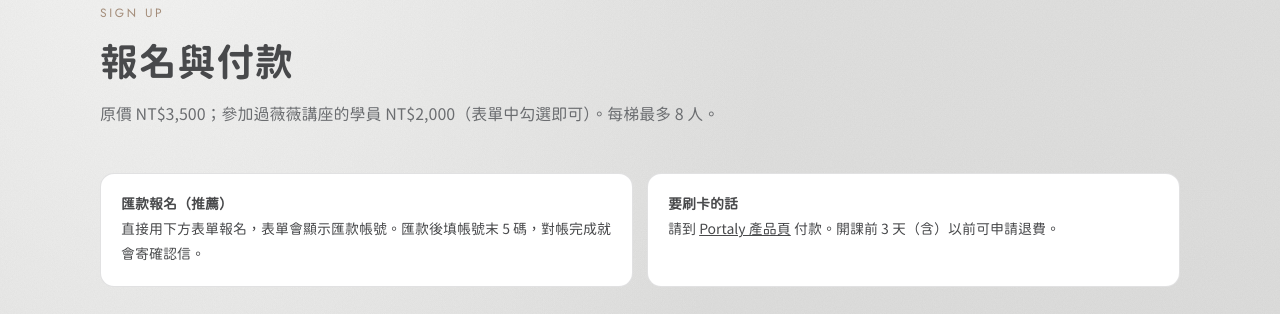
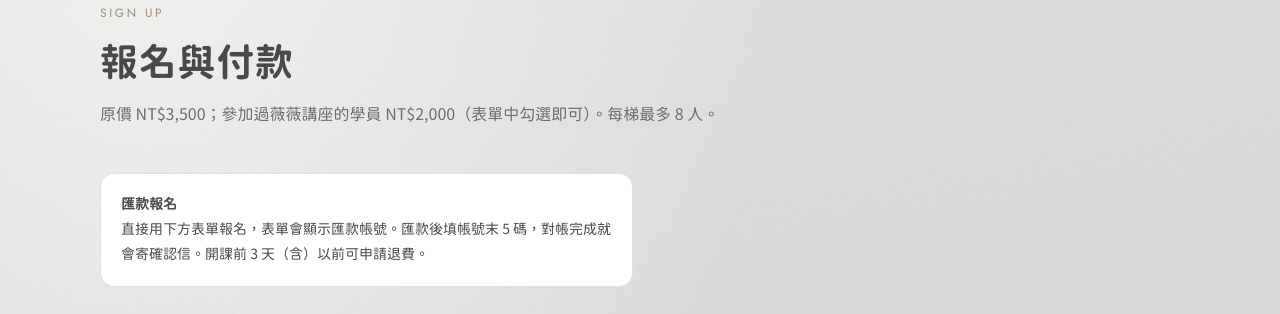
Before and after one commit to stylelab-tw/stylelab-tw.github.io, a plain HTML site: page coaching.html in a window 1280 px wide. Shown: the part 2791-3105 px from the top of the page. Drawn offline with Linux system fonts and the light colour scheme; grey boxes are pictures that could not be loaded.

Commit message:
陪跑班頁拿掉 Portaly 刷卡說明 (#12)
* Add Portaly product cover images (draft)

Co-Authored-By: Claude Opus 5.5 <noreply@anthropic.com>
Claude-Session: https://claude.ai/code/session_01EYhsY5krLwRwMm2TshjaFr

* Add A basic/full Portaly covers

Co-Authored-By: Claude Opus 5.5 <noreply@anthropic.com>
Claude-Session: https://claude.ai/code/session_01EYhsY5krLwRwMm2TshjaFr

* 陪跑班頁拿掉 Portaly 刷卡說明（課程維持匯款報名）

Co-Authored-By: Claude Opus 5.5 <noreply@anthropic.com>
Claude-Session: https://claude.ai/code/session_01EYhsY5krLwRwMm2TshjaFr

---------

Co-authored-by: Claude <noreply@anthropic.com>

```diff
--- a/coaching.html
+++ b/coaching.html
@@ -121,8 +121,7 @@
         <p class="muted">原價 NT$3,500；參加過薇薇講座的學員 NT$2,000（表單中勾選即可）。每梯最多 8 人。</p>
       </div>
       <div class="paynote">
-        <p><b>匯款報名（推薦）</b><br>直接用下方表單報名，表單會顯示匯款帳號。匯款後填帳號末 5 碼，對帳完成就會寄確認信。</p>
-        <p><b>要刷卡的話</b><br>請到 <a href="https://portaly.cc/zw.weiwei" target="_blank" rel="noopener">Portaly 產品頁</a> 付款。開課前 3 天（含）以前可申請退費。</p>
+        <p><b>匯款報名</b><br>直接用下方表單報名，表單會顯示匯款帳號。匯款後填帳號末 5 碼，對帳完成就會寄確認信。開課前 3 天（含）以前可申請退費。</p>
       </div>
       <div class="joinbox">
         <iframe src="https://script.google.com/macros/s/AKfycbzaYMatCqyk9lKMo4DRUhZGe8KMpsBTJtGokkbU8hOW1Y3kqMMfKmeHf8yXjb-DAOB7/exec?join=1" title="陪跑班報名表" loading="lazy"></iframe>
```
Also changed, not shown: assets/portaly/01.jpg (added), assets/portaly/02.jpg (added), assets/portaly/03.jpg (added), assets/portaly/04.jpg (added), assets/portaly/05.jpg (added), assets/portaly/06.jpg (added), assets/portaly/07.jpg (added), assets/portaly/08.jpg (added), assets/portaly/09.jpg (added).
